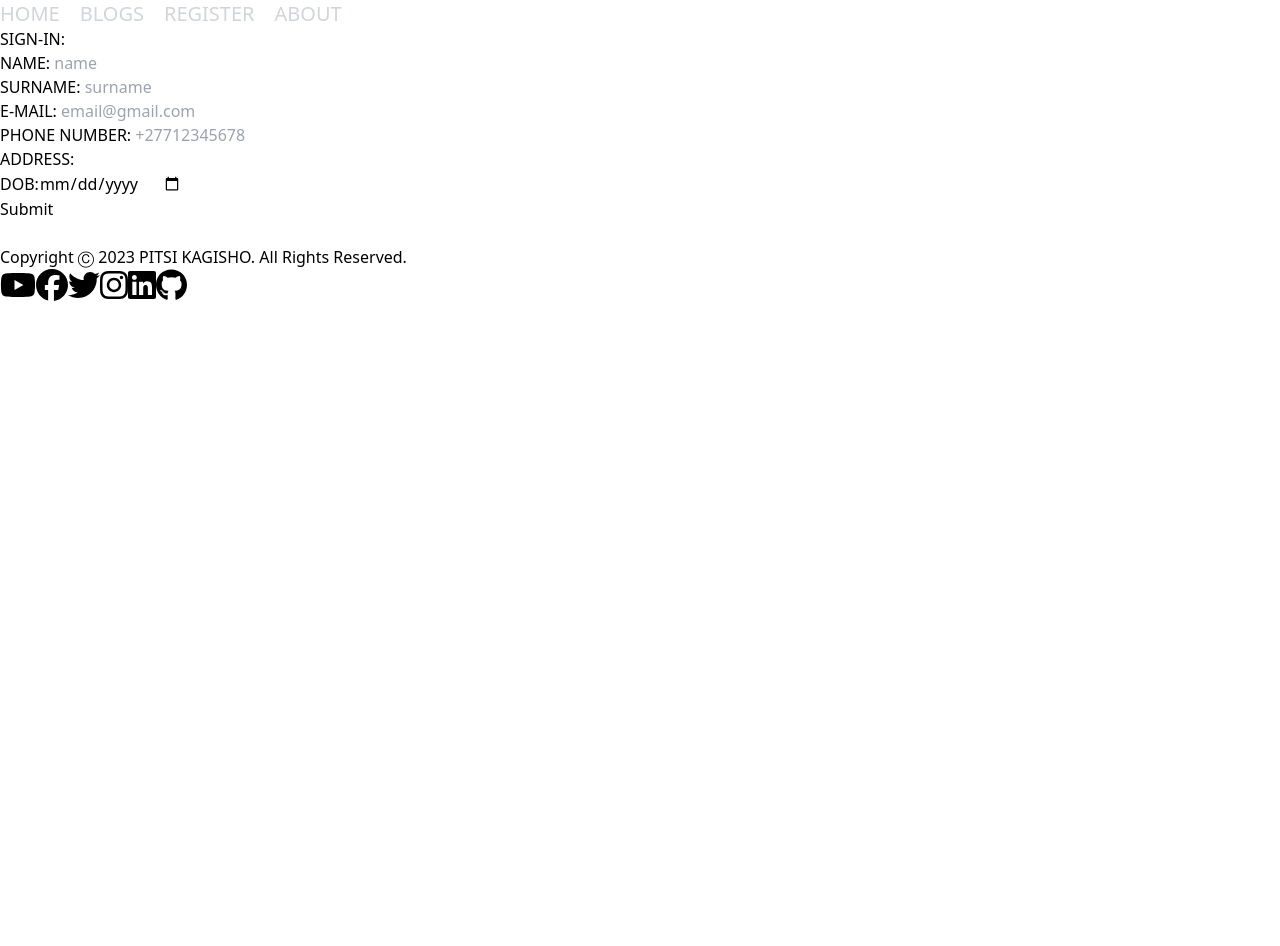
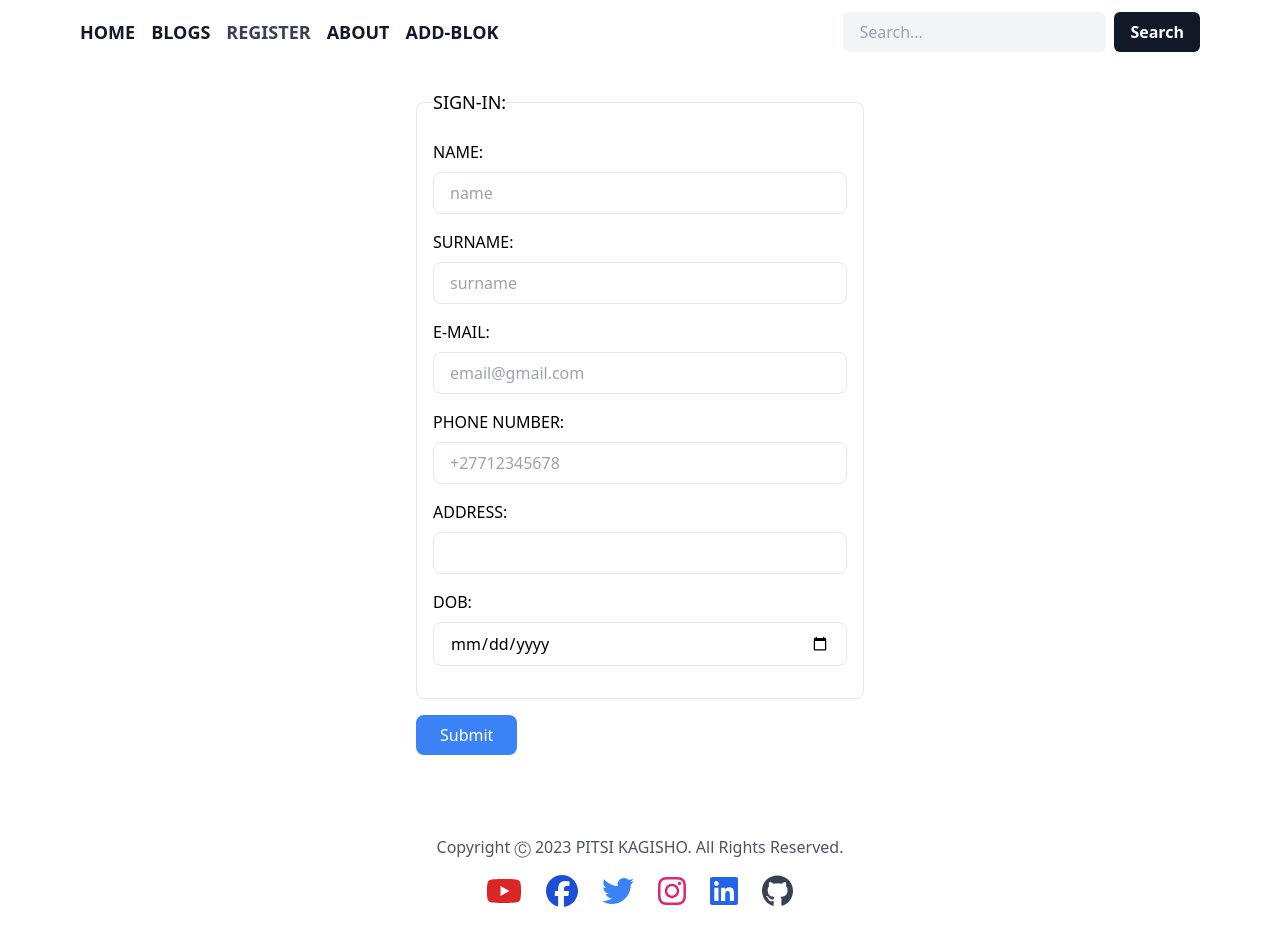
Before and after one commit to Kagisho96/app1, a React (Vite) app: page /register in a window 1280 px wide. Shown: the top 946 px of the page. Before the commit the page ends 800 px from the top, so only its background shows below. Built offline with nearby package versions, Linux system fonts and the light colour scheme.

Commit message:
used tailwindcss to style pages and blogs

```diff
--- a/package.json
+++ b/package.json
@@ -18,6 +18,7 @@
     "node-modules": "^1.0.1",
     "react": "^18.2.0",
     "react-dom": "^18.2.0",
+    "react-icons": "^4.8.0",
     "react-router-dom": "^6.11.1"
   },
   "devDependencies": {
--- a/src/App.jsx
+++ b/src/App.jsx
@@ -1,9 +1,17 @@
 import { Routes, Route } from "react-router-dom";
-import { Home, BlogComponent, OneBlogComponent, NavBar, Data, About, Footer} from "./components";
+import { Home, BlogComponent, OneBlogComponent, NavBar, Data, About, Footer, AddBlogPost} from "./components";
 import "tailwindcss/tailwind.css";
+import healthcare from '/healthcare.jpg';
 
 
 export const StartPoint = () => {
+
+  const styles = {
+    backgroundImage: `url(${healthcare})`,
+    backgroundSize: 'cover',
+    // backgroundPosition: 'center',
+    // minHeight: '100vh',
+  };
 
 const data = {
         title: "PITSI KAGISHO",
@@ -11,6 +19,7 @@ const data = {
     }
   return (
     <>
+    <div >
       <NavBar />
       <Routes>
         <Route path="/" element={<Home title ={data.title} description={data.description}/>}/>
@@ -18,9 +27,10 @@ const data = {
         <Route path="blogs/:id" element={<OneBlogComponent />}/>
         <Route path="/register" element={<Data />}/>
         <Route path="/about" element={<About />}/>
+        <Route path="/addBlog" element={<AddBlogPost/>} />
       </Routes>
       <Footer />
-
+    </div>
     </>
   );
 
--- a/src/components/Data.jsx
+++ b/src/components/Data.jsx
@@ -26,9 +26,6 @@ export const Data = () => {
     const handleSubmit = (event) => {
     event.preventDefault();
 
-
-
-
     const newMessage = `You're now registered Mr ${event.target.name.value} ${event.target.surname.value} `;
     const userData = {name, surname, email, phone, address};
     setList(prevList => [ ...prevList, userData]);
@@ -36,38 +33,98 @@ export const Data = () => {
     // list.push(userData);
     console.log(list);
     event.target.reset();
-
-
-
-    // alert(' Form submitted successfully!');
     window.alert(newMessage);
-    // window.location.reload();
   };
 
   return (
-        <form id="registration" onSubmit={handleSubmit}>
-        <fieldset name="REGISTRATION" id="fieldset">
-        <legend>SIGN-IN:</legend>
-        <label>NAME: </label>
-         <input type="text" id="name" name="name" value={name} onChange={(e) => setName(e.target.value)} required placeholder="name"/> <br />
-        <label>SURNAME: </label>
-         <input type="text" id="surname" name="surname" value={surname} onChange={(e) => setSurname(e.target.value)} required placeholder="surname"/> <br />
-        <label>E-MAIL: </label>
-         <input type="text" id="email" name="email" value={email} onChange={(e) => setEmail(e.target.value)} required placeholder="email@gmail.com"/> <br />
-        <label>PHONE NUMBER: </label>
-         <input type="text" id="phone" name="phone" value={phone} onChange={(e) => setPhone(e.target.value)} required placeholder="+27712345678"/> <br />
-        <label>ADDRESS: </label>
-         <input type="text" id="address" name="address" value={address} onChange={(e) => setAddress(e.target.value)}/> <br />
-        <label>DOB:</label>
-         <input type="date" id="birthday" name="birthday" />
-         </fieldset>
-        <button id="submitButtonData" type="submit">Submit</button>
-        <br />
-        <br />
 
-
-        <h2>{message}</h2>
-    </form>
+    <form id="registration" onSubmit={handleSubmit} className="max-w-md mx-auto mt-6">
+  <fieldset name="REGISTRATION" id="fieldset" className="border p-4 rounded-lg">
+    <legend className="text-lg font-medium mb-2">SIGN-IN:</legend>
+    <div className="mb-4">
+      <label htmlFor="name" className="block font-medium mb-2">NAME:</label>
+      <input type="text" id="name" name="name" value={name} onChange={(e) => setName(e.target.value)} required placeholder="name" className="w-full px-4 py-2 border rounded-lg focus:outline-none focus:ring-2 focus:ring-blue-400"/>
+    </div>
+    <div className="mb-4">
+      <label htmlFor="surname" className="block font-medium mb-2">SURNAME:</label>
+      <input type="text" id="surname" name="surname" value={surname} onChange={(e) => setSurname(e.target.value)} required placeholder="surname" className="w-full px-4 py-2 border rounded-lg focus:outline-none focus:ring-2 focus:ring-blue-400"/>
+    </div>
+    <div className="mb-4">
+      <label htmlFor="email" className="block font-medium mb-2">E-MAIL:</label>
+      <input type="text" id="email" name="email" value={email} onChange={(e) => setEmail(e.target.value)} required placeholder="email@gmail.com" className="w-full px-4 py-2 border rounded-lg focus:outline-none focus:ring-2 focus:ring-blue-400"/>
+    </div>
+    <div className="mb-4">
+      <label htmlFor="phone" className="block font-medium mb-2">PHONE NUMBER:</label>
+      <input type="text" id="phone" name="phone" value={phone} onChange={(e) => setPhone(e.target.value)} required placeholder="+27712345678" className="w-full px-4 py-2 border rounded-lg focus:outline-none focus:ring-2 focus:ring-blue-400"/>
+    </div>
+    <div className="mb-4">
+      <label htmlFor="address" className="block font-medium mb-2">ADDRESS:</label>
+      <input type="text" id="address" name="address" value={address} onChange={(e) => setAddress(e.target.value)} className="w-full px-4 py-2 border rounded-lg focus:outline-none focus:ring-2 focus:ring-blue-400"/>
+    </div>
+    <div className="mb-4">
+      <label htmlFor="birthday" className="block font-medium mb-2">DOB:</label>
+      <input type="date" id="birthday" name="birthday" className="w-full px-4 py-2 border rounded-lg focus:outline-none focus:ring-2 focus:ring-blue-400"/>
+    </div>
+  </fieldset>
+  <button id="submitButtonData" type="submit" className="mt-4 px-6 py-2 bg-blue-500 text-white rounded-lg hover:bg-blue-600 focus:outline-none focus:ring-2 focus:ring-blue-400">Submit</button>
+  <br />
+  <br />
+  <h2 className="text-center mt-4">{message}</h2>
+</form>
   );
 
 };
+
+export const AddBlogPost = () => {
+  const [postData, setPostData] = useState({
+    title: "",
+    description: "",
+    body: []
+  })
+
+  const formatText = (text)=>{
+    return text.split("\n")
+  }
+const handlChange = (event) => {
+  event.preventDefault();
+  const { name, value } = event.target;
+  // console.log(name, value);
+  setPostData({
+    ...postData,
+      [name]: name==="body"? formatText(value): value
+    })
+}
+const postBlog = (event) => {
+  event.preventDefault();
+  console.log(postData);
+}
+  return <>
+    <Link to={`/blok`}></Link>
+    <form class="max-w-2xl mx-auto mt-6 p-4 bg-white rounded-lg shadow-md" onChange={handlChange} onSubmit={postBlog}>
+  <div class="mb-4">
+    <label class="block text-gray-700 font-bold mb-2" htmlFor="title">
+      Blog title
+    </label>
+    <input class="shadow appearance-none border rounded w-full py-2 px-3 text-gray-700 leading-tight focus:outline-none focus:shadow-outline" type="text" id="title" name='title' placeholder='Title' />
+  </div>
+
+  <div class="mb-4">
+    <label class="block text-gray-700 font-bold mb-2" htmlFor="description">
+      Blog description
+    </label>
+    <textarea class="shadow appearance-none border rounded w-full py-2 px-3 text-gray-700 leading-tight focus:outline-none focus:shadow-outline" id="description" name='description' placeholder='Description'></textarea>
+  </div>
+
+  <div class="mb-4">
+    <label class="block text-gray-700 font-bold mb-2" htmlFor="body">
+      Blog Body
+    </label>
+    <textarea class="shadow appearance-none border rounded w-full py-2 px-3 text-gray-700 leading-tight focus:outline-none focus:shadow-outline" id="body" name='body' placeholder='Blog post body, separated by commas'></textarea>
+  </div>
+
+  <div class="flex items-center justify-between">
+    <input class="bg-blue-500 hover:bg-blue-700 text-white font-bold py-2 px-4 rounded focus:outline-none focus:shadow-outline" type="submit" value="Post Blog" />
+  </div>
+</form>
+  </>
+}
--- a/src/components/Footer.jsx
+++ b/src/components/Footer.jsx
@@ -12,40 +12,32 @@ import {
 
 export const Footer = () => {
   return (
-    <section className="footer">
+<section className="footer flex justify-center py-10">
   <p>
-
-        <div className="footer-title">
+    <div className="footer-title text-gray-600 text-center">
       Copyright Ⓒ 2023 PITSI KAGISHO. All Rights Reserved.
     </div>
-        <div className="icons">
-         <a href="https://www.youtube.com/"
-            className="youtube social">
+    <div className="icons flex justify-center mt-4">
+      <a href="https://www.youtube.com/" className="social text-red-600">
         <FontAwesomeIcon icon={faYoutube} size="2x" />
       </a>
-         <a href="https://www.facebook.com/kagisho.prodence"
-            className="facebook social">
+      <a href="https://www.facebook.com/kagisho.prodence" className="social text-blue-700 ml-6">
         <FontAwesomeIcon icon={faFacebook} size="2x" />
       </a>
-         <a href="https://twitter.com/PitsiKagisho" className="twitter social">
+      <a href="https://twitter.com/PitsiKagisho" className="social text-blue-500 ml-6">
         <FontAwesomeIcon icon={faTwitter} size="2x" />
       </a>
-         <a href="https://www.instagram.com/pitsi_kagisho/"
-            className="instagram social">
+      <a href="https://www.instagram.com/pitsi_kagisho/" className="social text-pink-600 ml-6">
         <FontAwesomeIcon icon={faInstagram} size="2x" />
       </a>
-         <a href="https://www.linkedin.com/in/kagisho-pitsi-5a1094103/"
-            className="youtube social">
+      <a href="https://www.linkedin.com/in/kagisho-pitsi-5a1094103/" className="social text-blue-600 ml-6">
         <FontAwesomeIcon icon={faLinkedin} size="2x" />
       </a>
-         <a href="https://github.com/Kagisho96"
-            className="youtube social">
+      <a href="https://github.com/Kagisho96" className="social text-gray-700 ml-6">
         <FontAwesomeIcon icon={faGithub} size="2x" />
       </a>
     </div>
-
   </p>
-
 </section>
 
   );
--- a/src/components/NavBar.jsx
+++ b/src/components/NavBar.jsx
@@ -3,12 +3,69 @@ import { NavLink } from "react-router-dom";
 export const NavBar = () => {
   return (
     <>
-    <nav className="bg-red h-6 in lg:inline-block w-full lg:mt-0">
-      <NavLink className={"text-xl block mt-4 lg:inline-block lg:mt-0 text-gray-300 hover:text-grey mr-5"} to={"/"}>HOME </NavLink>
-      <NavLink className={"text-xl block mt-4 lg:inline-block lg:mt-0 text-gray-300 hover:text-grey mr-5"} to={"/blogs"}>BLOGS</NavLink>
-      <NavLink className={"text-xl block mt-4 lg:inline-block lg:mt-0 text-gray-300 hover:text-grey mr-5"} to={"/register"}>REGISTER</NavLink>
-      <NavLink className={"text-xl block mt-4 lg:inline-block lg:mt-0 text-gray-300 hover:text-grey mr-5"} to={"/about"}>ABOUT</NavLink>
-    </nav>
+
+<div className="flex justify-between items-center bg-red h-16 px-4 lg:px-20">
+  <nav className="hidden lg:block">
+    <ul className="flex justify-end items-center space-x-4">
+      <li>
+        <NavLink
+          className="text-lg text-gray-900 hover:text-gray-300 font-semibold"
+          exact
+          to="/"
+        >
+          HOME
+        </NavLink>
+      </li>
+      <li>
+        <NavLink
+          className="text-lg text-gray-900 hover:text-gray-300 font-semibold"
+          to="/blogs"
+        >
+          BLOGS
+        </NavLink>
+      </li>
+      <li>
+        <NavLink
+          className="text-lg text-gray-700 hover:text-gray-100 font-semibold"
+          to="/register"
+        >
+          REGISTER
+        </NavLink>
+      </li>
+      <li>
+        <NavLink
+          className="text-lg text-gray-900 hover:text-gray-300 font-semibold"
+          to="/about"
+        >
+          ABOUT
+        </NavLink>
+      </li>
+      <li>
+        <NavLink
+          className="text-lg text-gray-900 hover:text-gray-300 font-semibold"
+          to='/addblog'
+        >
+          ADD-BLOK
+        </NavLink>
+      </li>
+    </ul>
+  </nav>
+  <div className="flex items-center">
+    <form className="flex items-center">
+      <input
+        className="w-full py-2 px-4 rounded-md bg-gray-100 text-gray-800 focus:bg-white focus:outline-none"
+        type="text"
+        placeholder="Search..."
+      />
+      <button
+        className="py-2 px-4 bg-gray-900 text-white rounded-md ml-2 hover:bg-gray-800 focus:outline-none font-semibold"
+        type="submit"
+      >
+        Search
+      </button>
+    </form>
+  </div>
+</div>
 
 
     </>
--- a/src/components/index.js
+++ b/src/components/index.js
@@ -5,4 +5,4 @@ export * from './OneBlogComponent'
 export * from './NavBar'
 export * from './About'
 export * from './Footer'
-// export * from './constants'
+export * from './AddBlogPost'
```
Also changed, not shown: src/components/About.jsx (+10 -18 lines), src/components/AddBlogPost.jsx (added, +55 -0 lines), src/components/BlogComponent.jsx (+7 -4 lines), src/components/Home.jsx (+5 -3 lines), src/components/OneBlogComponent.jsx (+18 -7 lines), public/background.jpg (added), 1 other file (tests, documents, lock files or other folders). Lines whose indentation alone changed are shown as unchanged.
